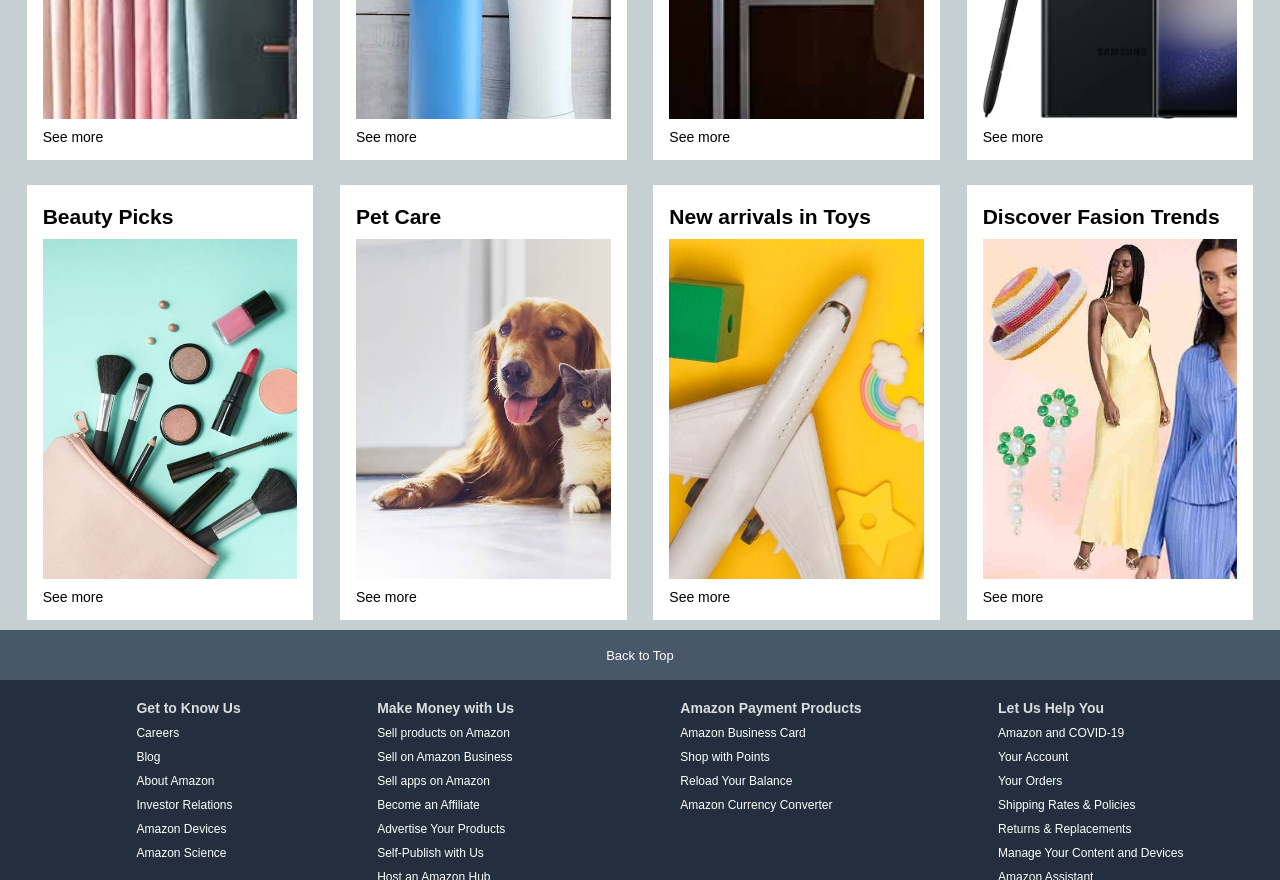
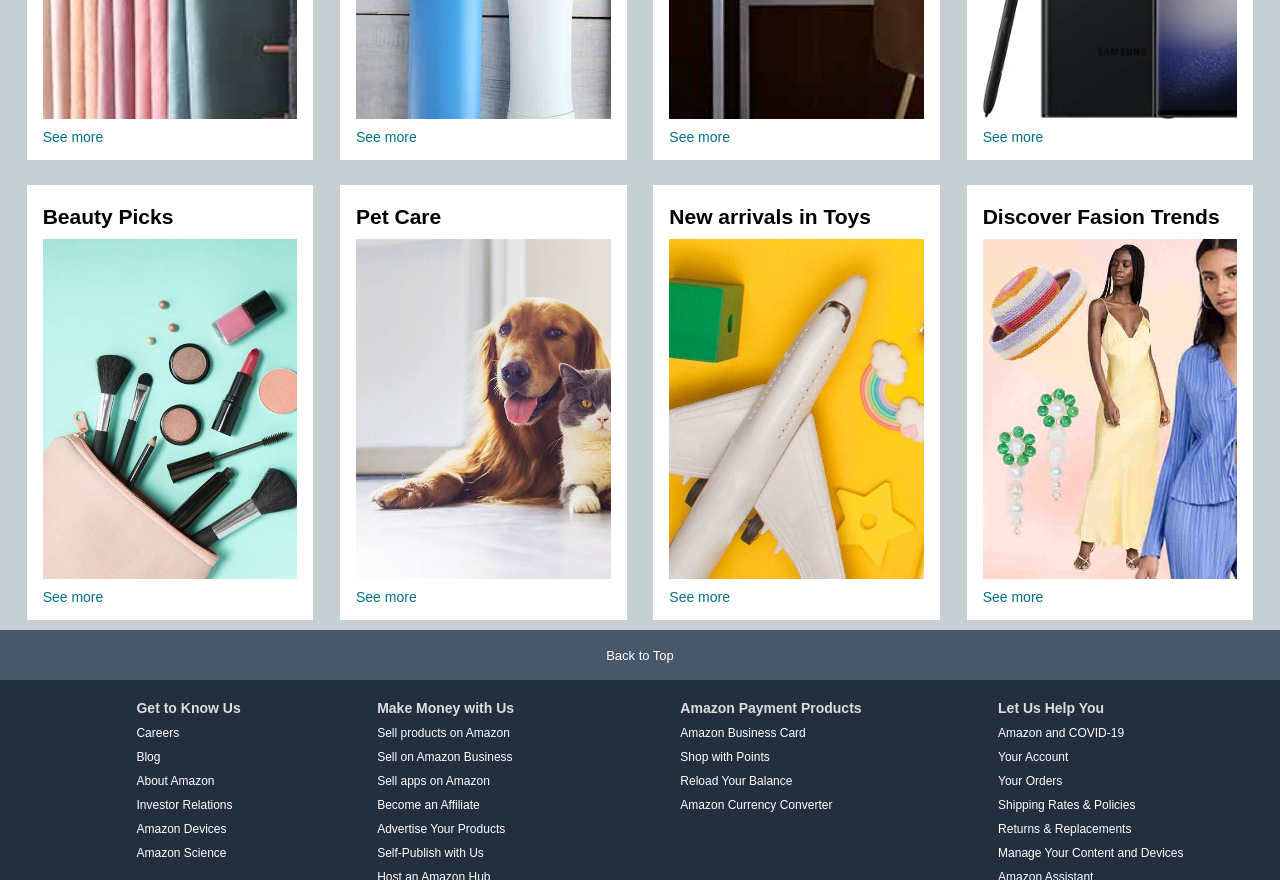
Before and after one commit to atharvadeshmukh07/Amazon-clone, a plain HTML site: page index.html in a window 1280 px wide. Shown: the part 720-1600 px from the top of the page. Drawn offline with Linux system fonts and the light colour scheme.

Commit message:
Update index.html

```diff
--- a/index.html
+++ b/index.html
@@ -96,63 +96,63 @@
         <div class="box-content">
           <h2>Clothing Space</h2>
           <div class="box-img" style="background-image: url('images/box1_image.jpg');"></div>
-          <p>See more</p>
+          <p><a href="#">See more</a></p>
         </div>
       </div>
       <div class="box">
         <div class="box-content">
           <h2>Health & Personal Care</h2>
           <div class="box-img" style="background-image: url('images/box2_image.jpg');"></div>
-          <p>See more</p>
+          <p><a href="#">See more</a></p>
         </div>
       </div>
       <div class="box">
         <div class="box-content">
           <h2>Home & Furniture</h2>
           <div class="box-img" style="background-image: url('images/box3_image.jpg');"></div>
-          <p>See more</p>
+          <p><a href="#">See more</a></p>
         </div>
       </div>
       <div class="box">
         <div class="box-content">
           <h2>Smartphones</h2>
           <div class="box-img" style="background-image: url('images/box4_image.jpg');"></div>
-          <p>See more</p>
+          <p><a href="#">See more</a></p>
         </div>
       </div>
       <div class="box">
         <div class="box-content">
           <h2>Beauty Picks</h2>
           <div class="box-img" style="background-image: url('images/box5_image.jpg');"></div>
-          <p>See more</p>
+          <p><a href="#">See more</a></p>
         </div>
       </div>
       <div class="box">
         <div class="box-content">
           <h2>Pet Care</h2>
           <div class="box-img" style="background-image: url('images/box6_image.jpg');"></div>
-          <p>See more</p>
+          <p><a href="#">See more</a></p>
         </div>
       </div>
       <div class="box">
         <div class="box-content">
           <h2>New arrivals in Toys</h2>
           <div class="box-img" style="background-image: url('images/box7_image.jpg');"></div>
-          <p>See more</p>
+          <p><a href="#">See more</a></p>
         </div>
       </div>
       <div class="box">
         <div class="box-content">
           <h2>Discover Fasion Trends</h2>
           <div class="box-img" style="background-image: url('images/box8_image.jpg');"></div>
-          <p>See more</p>
+          <p><a href="#">See more</a></p>
         </div>
       </div>
     </div>
 
     <footer>
       <div class="foot-panel1">
-        Back to Top
+        <a href="#">Back to Top</a>
       </div>
 
       <div class="foot-panel2">
```
